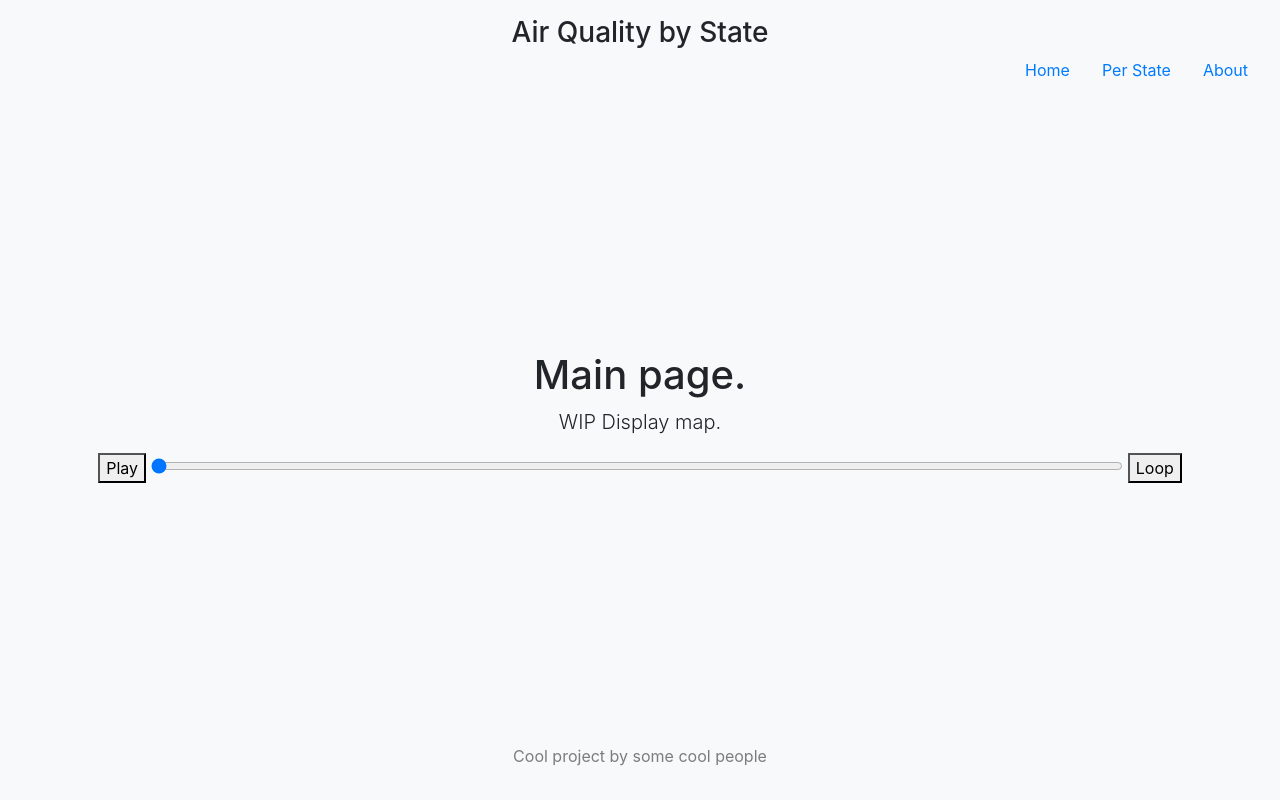
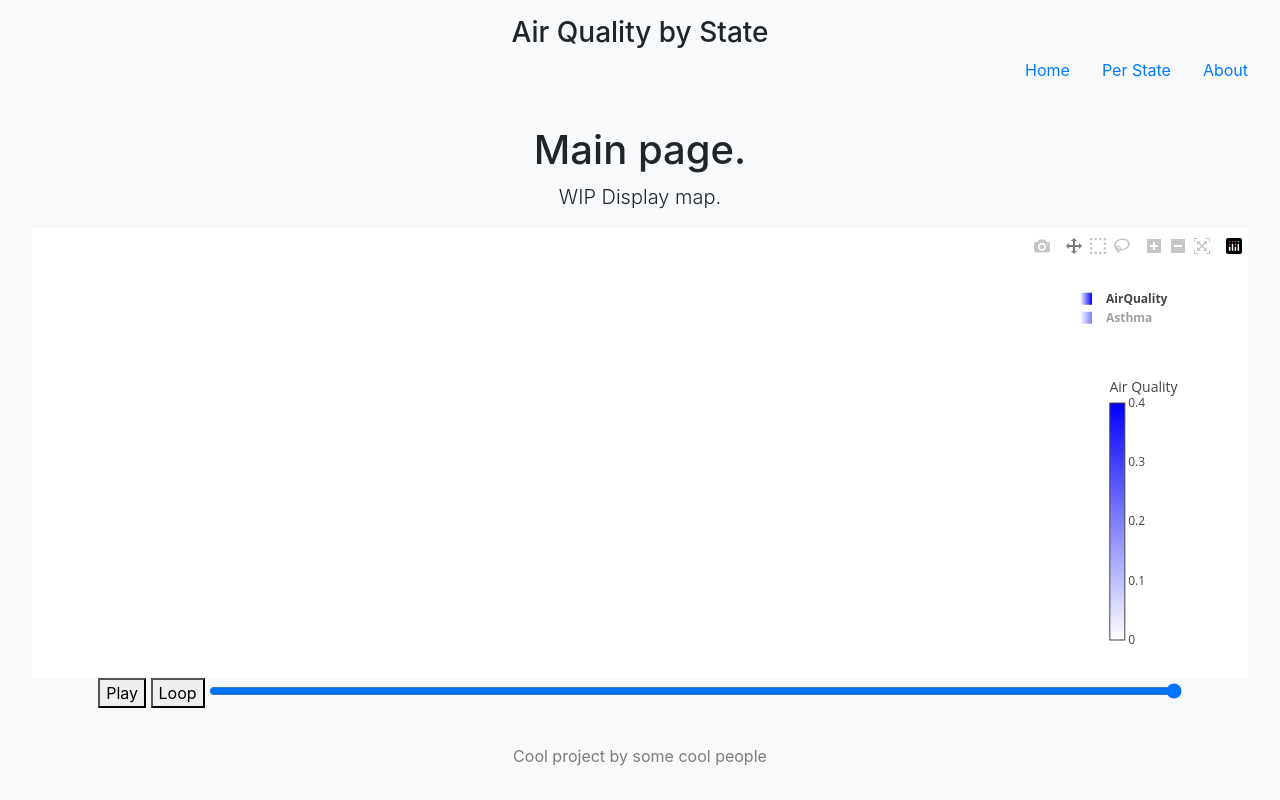
Before and after one commit to giadainnocenti/enviroment-impact-health, a Flask app: page / in a window 1280 px wide. Run offline with Flask 2, Linux system fonts and the light colour scheme; some libraries are stand-ins or nearby versions.

Commit message:
add in layers; some rough stuff still exists

```diff
--- a/flaskApp.py
+++ b/flaskApp.py
@@ -1,8 +1,8 @@
-from flask import Flask, render_template, redirect
+import os
+from flask import Flask, render_template, redirect, json, current_app as app
 
 # Set up flask
 app = Flask(__name__)
-
 
 @app.route("/")
 def index():
@@ -16,5 +16,12 @@ def state(state):
 def about():
     return render_template("about.html")
 
+@app.route("/raw_data")
+def raw_data():
+    data_path = os.path.join(app.static_folder, 'data', 'demoData.json')
+    with open(data_path) as raw_data:
+        json_data = json.load(raw_data)
+    return json_data
+
 if __name__ == "__main__":
     app.run(debug=True)
--- /dev/null
+++ b/static/data/demoData.json
@@ -0,0 +1,46 @@
+{
+	"airQualityIndex": [
+		{
+			"name": "GA",
+			"year": 2019,
+			"average": 0.2
+		},
+		{
+			"name": "CA",
+			"year": 2019,
+			"average": 0.25
+		},
+		{
+			"name": "GA",
+			"year": 2020,
+			"average": 0.1
+		},
+		{
+			"name": "CA",
+			"year": 2020,
+			"average": 0.4
+		}
+	],
+	"asthmaMortalityRate": [
+		{
+			"name": "GA",
+			"year": 2019,
+			"asthmaMortalityRate": 15
+		},
+		{
+			"name": "CA",
+			"year": 2019,
+			"asthmaMortalityRate": 30
+		},
+		{
+			"name": "GA",
+			"year": 2020,
+			"asthmaMortalityRate": 26
+		},
+		{
+			"name": "CA",
+			"year": 2020,
+			"asthmaMortalityRate": 3
+		}
+	]
+}
--- /dev/null
+++ b/static/js/StatesData.js
@@ -0,0 +1,97 @@
+class StatesData {
+
+	static states = ["AL", "AK", "AZ", "AR", "CA", "CO", "CT", "DE", "DC", "FL", "GA", "HI", "ID", "IL", "IN", "IA", "KS", "KY", "LA", "ME", "MD", "MA", "MI", "MN", "MS", "MO", "MT", "NE", "NV", "NH", "NJ", "NM", "NY", "NC", "ND", "OH", "OK", "OR", "PA", "RI", "SC", "SD", "TN", "TX", "UT", "VT", "VA", "WA", "WV", "WI", "WY"];
+
+	years = null;
+	airQuality = null;
+	asthma = null;
+
+	constructor(rawData) {
+		// console.log(rawData);
+
+		var yearsAQI = rawData.airQualityIndex
+			.map(d => +d.year)
+			.filter((value, index, self) => self.indexOf(value) === index)
+			.sort();
+
+		var yearsAsthma = rawData.asthmaMortalityRate
+			.map(d => +d.year)
+			.filter((value, index, self) => self.indexOf(value) === index)
+			.sort();
+
+		this.years = StatesData.mergeArrays(yearsAQI, yearsAsthma);
+		this.airQuality = StatesData.pullOutAirQuality(this.years, rawData.airQualityIndex);
+		this.asthma = StatesData.pullOutAsthma(this.years, rawData.asthmaMortalityRate);
+	}
+
+	get years() { return this.years; }
+
+	airQualityByIndex(index) {
+		//console.log(index);
+
+		return this.airQuality[index];
+	}
+
+	asthmaByIndex(index) {
+		//console.log(index);
+
+		return this.asthma[index];
+	}
+
+	static mergeArrays(a, b) {
+		// console.log(a);
+		// console.log(b);
+
+		var c = a.concat(b)
+			.filter((value, index, self) => self.indexOf(value) === index)
+			.sort();
+		for (var i = 0; i < c.length; i++)
+			if (a.includes(c[i]) == false) {
+				c.pop(c[i]);
+				i++;
+			}
+			else if (b.includes(c[i]) == false) {
+				c.pop(c[i]);
+				i++;
+			}
+		return c;
+	}
+
+	static pullOutAirQuality(years, rawData) {
+		// console.log(rawData);
+
+		var y_length = years.length;
+		var airQuality = Array(y_length).fill(Array(StatesData.states.length).fill(0.0));
+
+		var length = rawData.length;
+		for (var year = 0; year < y_length; year++)
+			for (var i = 0; i < length; i++) {
+				var state = StatesData.states.indexOf(rawData[i].name);
+				var year = years.indexOf(+rawData[i].year);
+				if (state < 0 || year < 0) continue;
+				// parse data
+				airQuality[year][state] = +rawData[i].average;
+			}
+
+		return airQuality;
+	}
+
+	static pullOutAsthma(years, rawData) {
+		// console.log(rawData);
+
+		var y_length = years.length;
+		var asthma = Array(y_length).fill(Array(StatesData.states.length).fill(0.0));
+
+		var length = rawData.length;
+		for (var year = 0; year < y_length; year++)
+			for (var i = 0; i < length; i++) {
+				var state = StatesData.states.indexOf(rawData[i].name);
+				var year = years.indexOf(+rawData[i].year);
+				if (state < 0 || year < 0) continue;
+				// parse data
+				asthma[year][state] = +rawData[i].asthmaMortalityRate;
+			}
+
+		return asthma;
+	}
+}
--- a/static/js/statesDisplay.js
+++ b/static/js/statesDisplay.js
@@ -1,52 +1,109 @@
-const graphTitle = "US Air Quality by State";
+// https://plotly.com/javascript/reference/choropleth/#choropleth-visible
+const plotlyMapId = "usa-states-map";
+
+
+const stateSubPath = "state";
+const mapTopMargin = 0;
+const mapBottomMargin = 75;
+const mapNames = ["AirQuality", "Asthma"];
 const colorLabel = "Air Quality";
 const colorScale = [
-	[0, "rgb(242,240,247)"], [0.2, "rgb(218,218,235)"],
-	[0.4, "rgb(188,189,220)"], [0.6, "rgb(158,154,200)"],
-	[0.8, "rgb(117,107,177)"], [1, "rgb(84,39,143)"]
+	[0, "rgb(255,255,255)"],
+	[1, "rgb(0,0,255)"]
 ];
 
-function drawStates(states, values, hoverInfo) {
+var statesData = null;
+var selectedMap = null;
+var selectedYearIndex = 0;
+
+d3.json("/raw_data").then(function (rawData, err) {
+	if (err) throw err;
+
+	statesData = new StatesData(rawData);
+	var years = statesData.years;
+	var min = Math.min.apply(Math, years);
+	var max = Math.max.apply(Math, years);
+	selectedMap = mapNames[0];
+	selectedYearIndex = max - min;
+	setSliderValues(min, max, 1);
+	drawStates();
+
+}).catch(function (error) {
+	console.log(error);
+});
+
+function getDefaultTrace(graphName, values) {
 	var max = Math.max(values);
 	var min = Math.min(values);
-
-	var data = [{
+	return {
+		name: graphName,
 		type: "choropleth",
-		locationmode: "USA-states",
-		locations: states,
+		locations: StatesData.states,
 		z: values,
-		text: hoverInfo,
 		zmin: min,
 		zmax: max,
+		visible: "legendonly",
+		showlegend: true,
+		locationmode: "USA-states",
+		text: StatesData.states,
 		colorscale: colorScale,
 		colorbar: {
 			title: colorLabel,
-			thickness: 1
+			thickness: 15,
+			y: 0.25,
+			len: 0.75,
+			xanchor: "right"
 		}
-	}];
+	};
+}
 
-	var layout = {
-		title: graphTitle,
+function getDefaultLayout() {
+	return {
+		showlegend: true,
+		legend: {
+			x: 1,
+			y: 0.85,
+			xanchor: "right",
+		},
+		margin:
+		{
+			t: mapTopMargin,
+			b: mapBottomMargin
+		},
 		geo: {
 			scope: "usa",
 			showlakes: true,
 			lakecolor: "rgb(50,100,190)"
 		}
 	};
+}
 
-	Plotly.newPlot("usa-states-map", data, layout, { showLink: false })
-		.then(gd => gd.on('plotly_click', d => onStateClick((d.points || [])[0].location)));
+function drawStates() {
+	var traces = [
+		getDefaultTrace(mapNames[0], statesData.airQualityByIndex(selectedYearIndex)),
+		getDefaultTrace(mapNames[1], statesData.asthmaByIndex(selectedYearIndex))
+	];
+	var layout = getDefaultLayout();
+
+	var selectedMapIndex = mapNames.indexOf(selectedMap);
+	traces[selectedMapIndex].visible = true;
+
+	var plot = Plotly.newPlot(plotlyMapId, traces, layout, { showLink: false });
+
+	plot.then(gd => {
+		gd.on("plotly_click", d => onStateClick((d.points || [])[0].location));
+		gd.on("plotly_legendclick", d => onLegendClick(d.data[d.expandedIndex].name));
+	});
 }
 
 function onStateClick(stateAbbrev) {
-	window.location.href = "/state/" + stateAbbrev;
+	window.location.href = `/${stateSubPath}/${stateAbbrev}`;
 }
 
-d3.csv("https://raw.githubusercontent.com/plotly/datasets/master/2011_us_ag_exports.csv").then(function (csvData, err) {
-	if (err) throw err;
-
-	drawStates(["AL", "AK"], [100, 1000], ["cool", "beans"]);
-
-}).catch(function (error) {
-	console.log(error);
-});
+function onLegendClick(graphName) {
+	console.log(graphName);
+	if (graphName == selectedMap)
+		return;
+	selectedMap = graphName;
+	drawStates();
+}
--- a/static/js/timeSlider.js
+++ b/static/js/timeSlider.js
@@ -1,26 +1,58 @@
+const sliderRangeId = "datetime-slider";
+const playButtonId = "play-button";
+const loopButtonId = "loop-button";
+const stepMillisecond = 1000;
+
 var i = 0;
-var length = 3;
-var loop = false;
+var canLoop = false;
 var intervalLoop = null;
+var slider = null;
+var min = 0;
+var max = 1;
+var step = 1;
+var value = 1;
+var loopLength = 1;
 
-var slider = d3.select("#datetime-slider");
-slider.on('change', function (d) {
-	onSliderChange(+(this.value));
+slider = d3.select("#" + sliderRangeId);
+document.getElementById(playButtonId).addEventListener("click", () => onPlayClicked());
+document.getElementById(loopButtonId).addEventListener("click", () => onLoopClicked());
+//d3.select("#" + playButtonId).on("click", () => onPlayClicked());
+//d3.select("#" + loopButtonId).on("click", () => onLoopClicked());
+slider.on("change", function (d) {
+	onSliderChange(+this.value);
 });
 
-setSliderValues(5, 10, 1);
-
-function isPlaying() {
-	return intervalLoop != null;
+function setSliderValues(_min, _max, _step) {
+	slider = d3.select("#" + sliderRangeId);
+	slider.on("change", function (d) {
+		onSliderChange(+(this.value));
+	});
+	min = _min;
+	max = _max;
+	step = _step;
+	value = _max;
+	loopLength = (max - min) / step + 1;
+	slider
+		.attr("min", min)
+		.attr("max", max)
+		.attr("step", step)
+		.attr("value", value);
 }
 
+function isPlaying() { return intervalLoop != null; }
+
 function play() {
+	console.log("play");
+	if (value === max){
+		update(0);
+		i = 1;
+	}
 	intervalLoop = setInterval(function () {
-		if (i >= length && loop) i = 0;
-		if (i < length) update(i);
+		if (i >= loopLength && canLoop) i = 0;
+		if (i < loopLength) update(i);
 		else stop();
 		i++;
-	}, 1000);
+	}, stepMillisecond);
 }
 
 function stop() {
@@ -29,33 +61,29 @@ function stop() {
 }
 
 function update(index) {
-	setSliderValue(index);
+	value = min + step * index;
+	if (value > max || (max - value) < step)
+		value = max;
+	slider.attr("value", value);
+	onSliderChange(value);
 }
 
 function onPlayClicked() {
+	console.log("onPlayClicked");
 	if (isPlaying()) stop();
 	else play();
 }
 
 function onLoopClicked() {
-	loop = !loop;
+	console.log("onLoopClicked");
+	canLoop = !canLoop;
 }
 
-function setSliderValues(min, max, step) {
-	length = (max - min) / step + 1;
-	slider
-		.attr("min", min)
-		.attr("max", max)
-		.attr("step", step)
-		.attr("value", min);
+function onManualSliderChange(_value) {
+	if (isPlaying()) stop();
+	onSliderChange(_value);
 }
 
-function setSliderValue(value) {
-	var min = +slider.attr("min");
-	var step = +slider.attr("step");
-	slider.attr("value", min + step * value);
+function onSliderChange(_value) {
+	console.log("onSliderChange " + _value);
 }
-
-function onSliderChange(value) {
-	console.log("onSliderChange " + value);
-}
--- a/templates/index.html
+++ b/templates/index.html
@@ -11,10 +11,10 @@
 <p class="lead">WIP Display map.</p>
 <div style="max-width: 100%; margin: auto" id="usa-states-map" class="js-plotly-plot"></div>
 <div>
-	<button id="play-button" onclick="onPlayClicked()">Play</button>
+	<button id="play-button">Play</button>
+	<!-- <input type="range" style="width: 80%" id="datetime-slider" min="0" max="11" value="7" step="1"> -->
+	<button id="loop-button">Loop</button>
 	<input type="range" id="datetime-slider" style="width: 80%"  min="0" max="5" value="0" step="1">
-	<!-- <input type="range" style="width: 80%" id="datetime-slider" min="0" max="11" value="7" step="1"> -->
-	<button id="loop-button" onclick="onLoopClicked()">Loop</button>
 </div>
 
 {% endblock %}
@@ -23,8 +23,10 @@
 <script src="https://d3js.org/d3.v5.min.js"></script>
 
 <!-- Our JS -->
-<script type="text/javascript" src="static/js/statesDisplay.js"></script>
-<script type="text/javascript" src="static/js/timeSlider.js"></script>
+<script type="text/javascript" src="static/js/StatesData.js"></script>
+<script type="text/javascript" src="static/js/TimeSlider.js"></script>
+<script type="text/javascript" src="static/js/StatesDisplay.js"></script>
 <!-- <script type="text/javascript" src="static/js/config.js"></script>
 <script type="text/javascript" src="static/js/logic.js"></script> -->
+
 {% endblock %}
```
